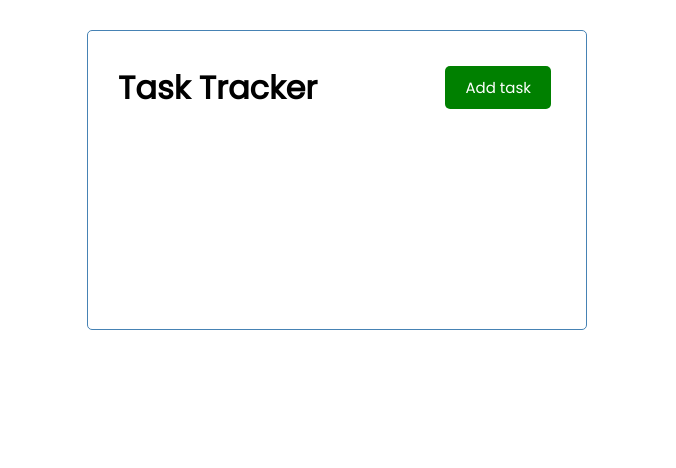
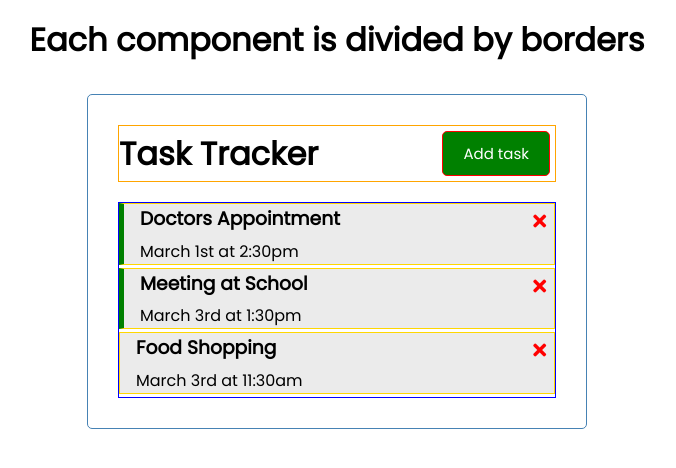
Before and after one commit to joshuamondoy/Task-tracker-vue-app, a Vue app: page / in a window 1280 px wide. Shown: the top 468 px of the page, without its empty margins (303-979 px from the left). Built offline with nearby package versions, Linux system fonts and the light colour scheme.

Commit message:
add Task and Tasks components

```diff
--- a/public/index.html
+++ b/public/index.html
@@ -5,6 +5,7 @@
     <meta http-equiv="X-UA-Compatible" content="IE=edge">
     <meta name="viewport" content="width=device-width,initial-scale=1.0">
     <link rel="icon" href="<%= BASE_URL %>favicon.ico">
+    <link rel="stylesheet" href="https://cdnjs.cloudflare.com/ajax/libs/font-awesome/5.15.4/css/all.min.css" integrity="sha512-1ycn6IcaQQ40/MKBW2W4Rhis/DbILU74C1vSrLJxCq57o941Ym01SwNsOMqvEBFlcgUa6xLiPY/NS5R+E6ztJQ==" crossorigin="anonymous" referrerpolicy="no-referrer" />
     <title>To-do-app</title>
   </head>
   <body>
--- a/src/App.vue
+++ b/src/App.vue
@@ -1,28 +1,56 @@
 <!--Remember that App.vue itself is a component so same things here applies for other components-->
 --templates are being embed here--
 <template>
+<h1>Each component is divided by borders</h1>
   <div class="container">
     <Header title="Task Tracker"/> <!--pass the value of title here are passed through props that will be used in the Header components--->
+    <Tasks :theTasks="tasks" fontStyle="italic" /> <!--this component can be reuse-->
+
   </div>
 </template>
-
-
 
 --js components are imported and defined here--
 <script>
 //import components here
 import Header from './components/Header'
+import Tasks from './components/Tasks'
 
 export default {
   name: 'App',
   components: {
    //register imported components and define props here
     Header,
+    Tasks
   },
+  data() {
+    return {
+      tasks: [], //declared tasks as empty array before it is created
+    }
+  },
+  created() {
+    this.tasks = [ //dummy data for the tasks array
+      {
+        id: 1,
+        text: 'Doctors Appointment',
+        day: 'March  1st at 2:30pm',
+        reminder: true,
+      },
+      {
+        id: 2,
+        text: 'Meeting at School',
+        day: 'March  3rd at 1:30pm',
+        reminder: true,
+      },
+      {
+        id: 3,
+        text: 'Food Shopping',
+        day: 'March  3rd at 11:30am',
+        reminder: false,
+      },
+    ]
+  }
 }
 </script>
-
-
 
 --css are declared here--
 <style> /*this is a global style, means all style here applies in every components */
@@ -35,6 +63,8 @@ export default {
 }
 body {
   font-family: 'Poppins', sans-serif;
+  text-align: center;
+  margin: 1rem;
 }
 .container {
   max-width: 500px;
@@ -47,7 +77,7 @@ body {
 }
 .btn {
   display: inline-block;
-  background: #000;
+  background: green;
   color: #fff;
   border: none;
   padding: 10px 20px;
@@ -57,6 +87,7 @@ body {
   text-decoration: none;
   font-size: 15px;
   font-family: inherit;
+
 }
 .btn:focus {
   outline: none;
@@ -64,9 +95,18 @@ body {
 .btn:active {
   transform: scale(0.98);
 }
+.btn:hover{
+  background: rgb(0, 155, 0);
+  transition-duration: 0.4s;
+}
 .btn-block {
   display: block;
   width: 100%;
 
 }
+@media (max-width: 500px) {
+  .container{
+    max-width: 400px;
+  }
+}
 </style>
--- a/src/components/Button.vue
+++ b/src/components/Button.vue
@@ -1,5 +1,5 @@
 <template>
-    <button :style="{background: color}" class="btn">{{text}}</button>
+    <button @click="onClick()" :style="{color: color}" class="btn">{{text}} </button>
 </template>
 
 <script>
@@ -7,9 +7,21 @@ export default {
     name: 'Button',
     props: {
         text: String,
-        color: String
+        color: String,
 
+    },
+    methods: {
+        onClick() {
+            console.log("Clicked")
+        }
     }
+
 
 }
 </script>
+
+<style scoped>
+    button {
+        border: 1px solid red;
+    }
+</style>
--- a/src/components/Header.vue
+++ b/src/components/Header.vue
@@ -1,7 +1,7 @@
 <template>
     <header>
         <h1>{{ title }}</h1> <!--use the props here-->
-        <Button text="Add task" color="green" />
+        <Button text="Add task" color="white" />
     </header>
 </template>
 
@@ -24,6 +24,7 @@ export default {
         justify-content: space-between;
         align-items: center;
         margin-bottom: 20px;
+        border: 1px solid orange;
     }
 
 </style>
--- /dev/null
+++ b/src/components/Task.vue
@@ -0,0 +1,54 @@
+<template>
+    <div class="task"  :class="[aTask.reminder ? 'reminder' : '']">
+        <h3>
+            {{aTask.text}}
+            <i @click="onDelete(aTask.id)" class="fas fa-times"></i>
+        </h3>
+        <p>{{aTask.day}}</p>
+    </div>
+</template>
+<script>
+export default {
+    name: "Task",
+    props: {
+        aTask: String
+    },
+    methods: {
+        onDelete(id) {
+            console.log(id)
+        }
+    }
+}
+</script>
+
+<style scoped>
+    .task {
+        background: rgb(235, 235, 235);
+        margin-bottom: 3px;
+        padding-left: 1rem;
+        text-align: left;
+        border: 1px solid gold;
+    }
+    .task:hover{
+        background: rgb(204, 204, 204);
+        transition-duration: 0.4s;
+    }
+    .tasks-container {
+        border: 1px solid green;
+        text-align: left;
+    }
+    .reminder{
+        border-left: 5px solid green;
+    }
+    h3 {
+        display: flex;
+        justify-content: space-between;
+        padding-bottom: 0;
+    }
+    .fas {
+        margin: .5rem;
+        color: red;
+        cursor: pointer;
+    }
+
+</style>;
--- /dev/null
+++ b/src/components/Tasks.vue
@@ -0,0 +1,28 @@
+<template>
+    <div class="tasks-container">
+        <!--the name of class will depends if task.reminder is true then it will be named 'reminder else leave it empty or default named'task'-->
+        <div :key='task.id' v-for="task in theTasks">
+         <Task :aTask="task" />
+        </div>
+    </div>
+</template>
+
+<script>
+import Task from './Task'
+
+export default {
+    name: 'Tasks',
+    props: {
+        theTasks: Array,
+    },
+    components: {
+        Task
+    }
+}
+</script>
+
+<style scoped>
+    .tasks-container {
+        border: 1px solid blue;
+    }
+</style>
```
